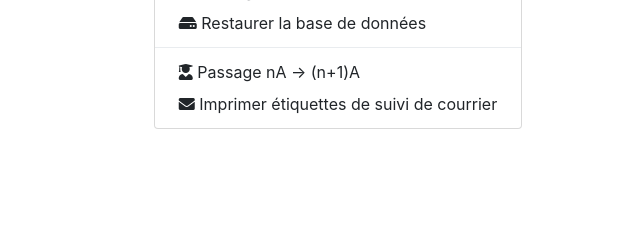
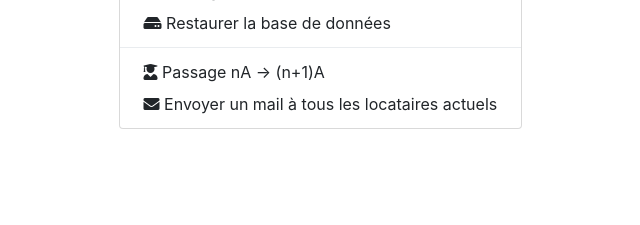
Before and after one commit to nanoy42/aloes, a Django app: page /documents/index in a window 1280 px wide, after a click on "Actions". Shown: the part 246-471 px from the top of the page, without its empty margins (172-812 px from the left). Run offline with Django 3.2, Linux system fonts and the light colour scheme; the visitor is signed in with stand-in values (Sample User, id 1); data that the repository does not hold is empty; some libraries are stand-ins or nearby versions.

Commit message:
Created mail to evevery current tenant feature

```diff
--- a/gestion/models.py
+++ b/gestion/models.py
@@ -40,6 +40,9 @@ class TenantManager(models.Manager):
         ids = [tenant.id for tenant in Tenant.objects.all() if not tenant.has_room]
         return Tenant.objects.filter(id__in=ids)
 
+    def has_room(self):
+        ids = [tenant.id for tenant in Tenant.objects.all() if tenant.has_room]
+        return Tenant.objects.filter(id__in=ids)
 
 class Tenant(models.Model):
     class Meta:
--- a/gestion/urls.py
+++ b/gestion/urls.py
@@ -38,4 +38,5 @@ urlpatterns = [
     path('indexMap', views.mapIndex, name="indexMap"),
     path('changeRoomMap/<int:pk>', views.ChangeRoomMap.as_view(), name="changeRoomMap"),
     path('exportCSV', views.export_csv, name="exportCSV"),
+    path('mailTenants', views.mail_tenants, name="mailTenants"),
 ]
--- a/gestion/views.py
+++ b/gestion/views.py
@@ -677,3 +677,8 @@ def export_csv(request):
     for tenant in tenants:
         writer.writerow(["Pas de chambre", str(tenant), "", "", ""])
     return response
+
+def mail_tenants(request):
+    tenants_with_room = Tenant.objects.has_room()
+    tenants_emails = [tenant.email for tenant in tenants_with_room if tenant.email is not None]
+    return render(request, "gestion/mail_tenants.html", {"tenants_emails" : tenants_emails})
--- a/templates/navbar.html
+++ b/templates/navbar.html
@@ -7,7 +7,7 @@
 	<div class="collapse navbar-collapse" id="navbarSupportedContent">
 		<ul class="navbar-nav mr-auto">
 			<li class="nav-item {% if active == 'home' %}active{% endif %}">
-				<a class="nav-link" href="{% url 'home' %}"><i class="fa fa-home"></i> Accueil</span></a>
+				<a class="nav-link" href="{% url 'home' %}"><i class="fa fa-home"></i> Accueil</a>
 			</li>
 			{% if request.user.is_authenticated %}
 			<li class="nav-item {% if active == 'default' %}active{% endif %}">
@@ -37,7 +37,7 @@
 					<a class="dropdown-item" href=""><i class="fa fa-hdd"></i> Restaurer la base de données</a>
 					<div class="dropdown-divider"></div>
 					<a class="dropdown-item" href="{% url 'gestion:addOneYear' %}?next={{request.path}}"><i class="fa fa-user-graduate"></i> Passage nA -> (n+1)A</a>
-					<a class="dropdown-item" href=""><i class="fa fa-envelope"></i> Imprimer étiquettes de suivi de courrier</a>
+					<a class="dropdown-item" href="{% url 'gestion:mailTenants' %}"><i class="fa fa-envelope"></i> Envoyer un mail à tous les locataires actuels</a>
 				</div>
 			</li>
 			<li class="nav-item {% if active == 'maps' %}active{% endif %}">
```
